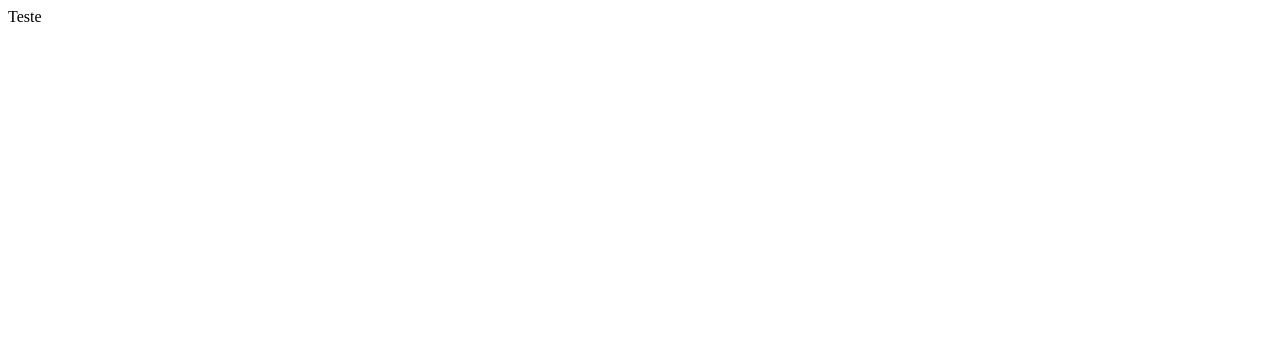
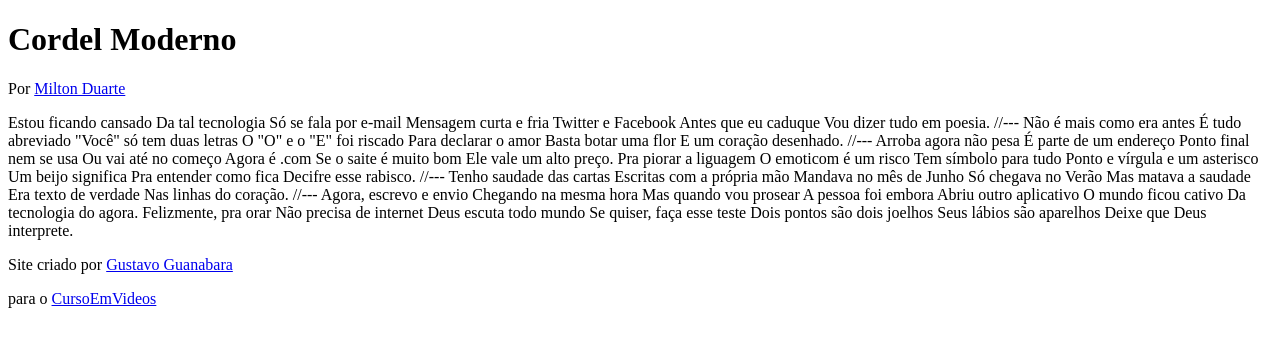
Before and after one commit to Allan-Jhones/html-css, a plain HTML site: page modulo_3/d012/index.html in a window 1280 px wide. Drawn offline with Linux system fonts and the light colour scheme.

Commit message:
atualizando o header

```diff
--- a/modulo_3/d012/index.html
+++ b/modulo_3/d012/index.html
@@ -1,11 +1,83 @@
 <!DOCTYPE html>
-<html lang="en">
+<html lang="pt-br">
 <head>
     <meta charset="UTF-8">
     <meta name="viewport" content="width=device-width, initial-scale=1.0">
-    <title>Document</title>
+    <title>Cordel Moderno</title>
 </head>
 <body>
-    Teste
+    <header>
+        <h1>Cordel Moderno</h1>
+        <p>
+            Por <a href="https://www.recantodasletras.com.br/poesias/3186743" target="_blank">Milton Duarte</a>
+        </p>
+    </header>
+
+    Estou ficando cansado
+    Da tal tecnologia
+    Só se fala por e-mail
+    Mensagem curta e fria
+    Twitter e Facebook
+    Antes que eu caduque
+    Vou dizer tudo em poesia.
+
+    //---
+
+    Não é mais como era antes
+    É tudo abreviado
+    "Você" só tem duas letras
+    O "O" e o "E" foi riscado
+    Para declarar o amor
+    Basta botar uma flor
+    E um coração desenhado.
+
+    //---
+
+    Arroba agora não pesa
+    É parte de um endereço
+    Ponto final nem se usa
+    Ou vai até no começo
+    Agora é .com
+    Se o saite é muito bom
+    Ele vale um alto preço.
+
+    Pra piorar a liguagem
+    O emoticom é um risco
+    Tem símbolo para tudo
+    Ponto e vírgula e um asterisco
+    Um beijo significa
+    Pra entender como fica
+    Decifre esse rabisco.
+
+    //---
+
+    Tenho saudade das cartas
+    Escritas com a própria mão
+    Mandava no mês de Junho
+    Só chegava no Verão
+    Mas matava a saudade
+    Era texto de verdade
+    Nas linhas do coração.
+
+    //---
+
+    Agora, escrevo e envio
+    Chegando na mesma hora
+    Mas quando vou prosear
+    A pessoa foi embora
+    Abriu outro aplicativo
+    O mundo ficou cativo
+    Da tecnologia do agora.
+
+    Felizmente, pra orar
+    Não precisa de internet
+    Deus escuta todo mundo
+    Se quiser, faça esse teste
+    Dois pontos são dois joelhos
+    Seus lábios são aparelhos
+    Deixe que Deus interprete.
+    <footer>
+        <p>Site criado por <a href="https://gustavoguanabara.github.io" target="_blank">Gustavo Guanabara</a></p> para o <a href="https://www.cursoemvideo.com" target="_blank">CursoEmVideos</a>
+    </footer>
 </body>
 </html>
```
